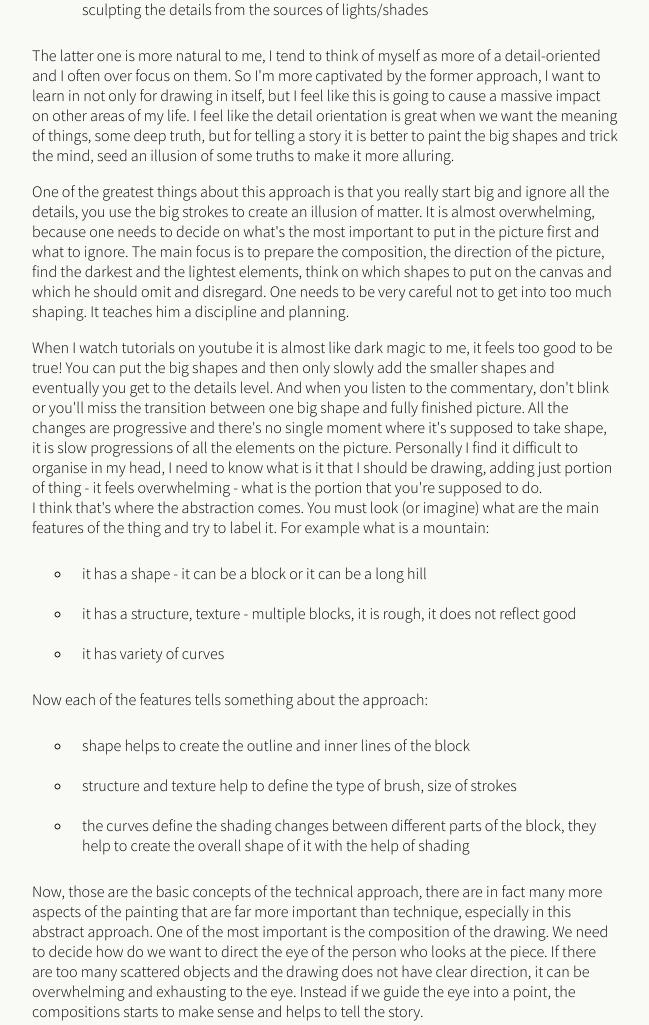
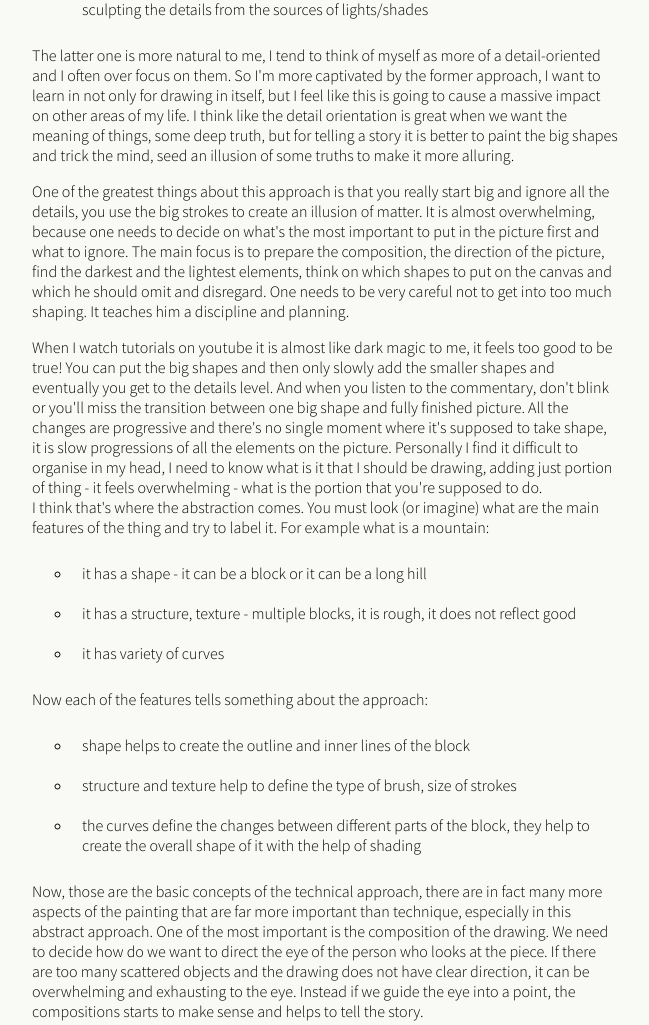
Before and after one commit to zostaw/home-page, a Flask app: page /drawing in a window 1280 px wide. Shown: the part 531-1556 px from the top of the page, without its empty margins (315-964 px from the left). Run offline with Flask 2, Linux system fonts and the light colour scheme.

Commit message:
word correction in blog post

```diff
--- a/app/templates/blog/drawing.html
+++ b/app/templates/blog/drawing.html
@@ -22,7 +22,7 @@
 	<li>creating basic outline of the object, then adding some lights and shades and then sculpting the details from the sources of lights/shades</li>
 </ul>
 
-<p>The latter one is more natural to me, I tend to think of myself as more of a detail-oriented and I often over focus on them. So I&#39;m more captivated by the former approach, I want to learn in not only for drawing in itself, but I feel like this is going to cause a massive impact on other areas of my life. I feel like the detail orientation is great when we want the meaning of things, some deep truth, but for telling a story it is better to paint the big shapes and trick the mind, seed an illusion of some truths to make it more alluring.</p>
+<p>The latter one is more natural to me, I tend to think of myself as more of a detail-oriented and I often over focus on them. So I&#39;m more captivated by the former approach, I want to learn in not only for drawing in itself, but I feel like this is going to cause a massive impact on other areas of my life. I think like the detail orientation is great when we want the meaning of things, some deep truth, but for telling a story it is better to paint the big shapes and trick the mind, seed an illusion of some truths to make it more alluring.</p>
 
 <p>One of the greatest things about this approach is that you really start big and ignore all the details, you use the big strokes to create an illusion of matter. It is almost overwhelming, because one needs to decide on what&#39;s the most important to put in the picture first and what to ignore. The main focus is to prepare the composition, the direction of the picture, find the darkest and the lightest elements, think on which shapes to put on the canvas and which he should omit and disregard. One needs to be very careful not to get into too much shaping. It teaches him a discipline and planning.</p>
 
@@ -39,7 +39,7 @@
 <ul>
 	<li>shape helps to create the outline and inner lines of the block</li>
 	<li>structure and texture help to define the type of brush, size of strokes</li>
-	<li>the curves define the shading changes between different parts of the block, they help to create the overall shape of it with the help of shading</li>
+	<li>the curves define the changes between different parts of the block, they help to create the overall shape of it with the help of shading</li>
 </ul>
 
 <p>Now, those are the basic concepts of the technical approach, there are in fact many more aspects of the painting that are far more important than technique, especially in this abstract approach. One of the most important is the composition of the drawing. We need to decide how do we want to direct the eye of the person who looks at the piece. If there are too many scattered objects and the drawing does not have clear direction, it can be overwhelming and exhausting to the eye. Instead if we guide the eye into a point, the compositions starts to make sense and helps to tell the story.</p>
```
